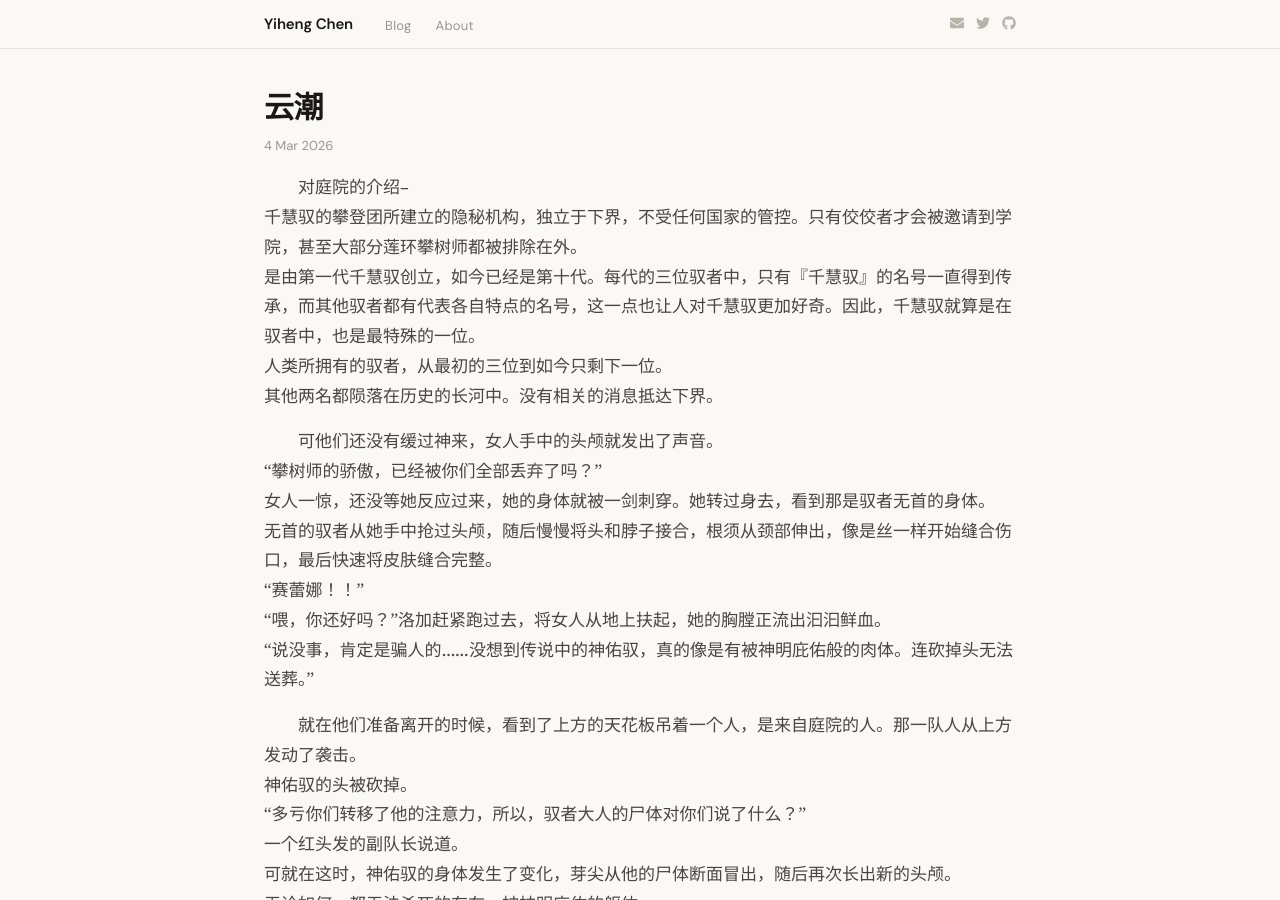
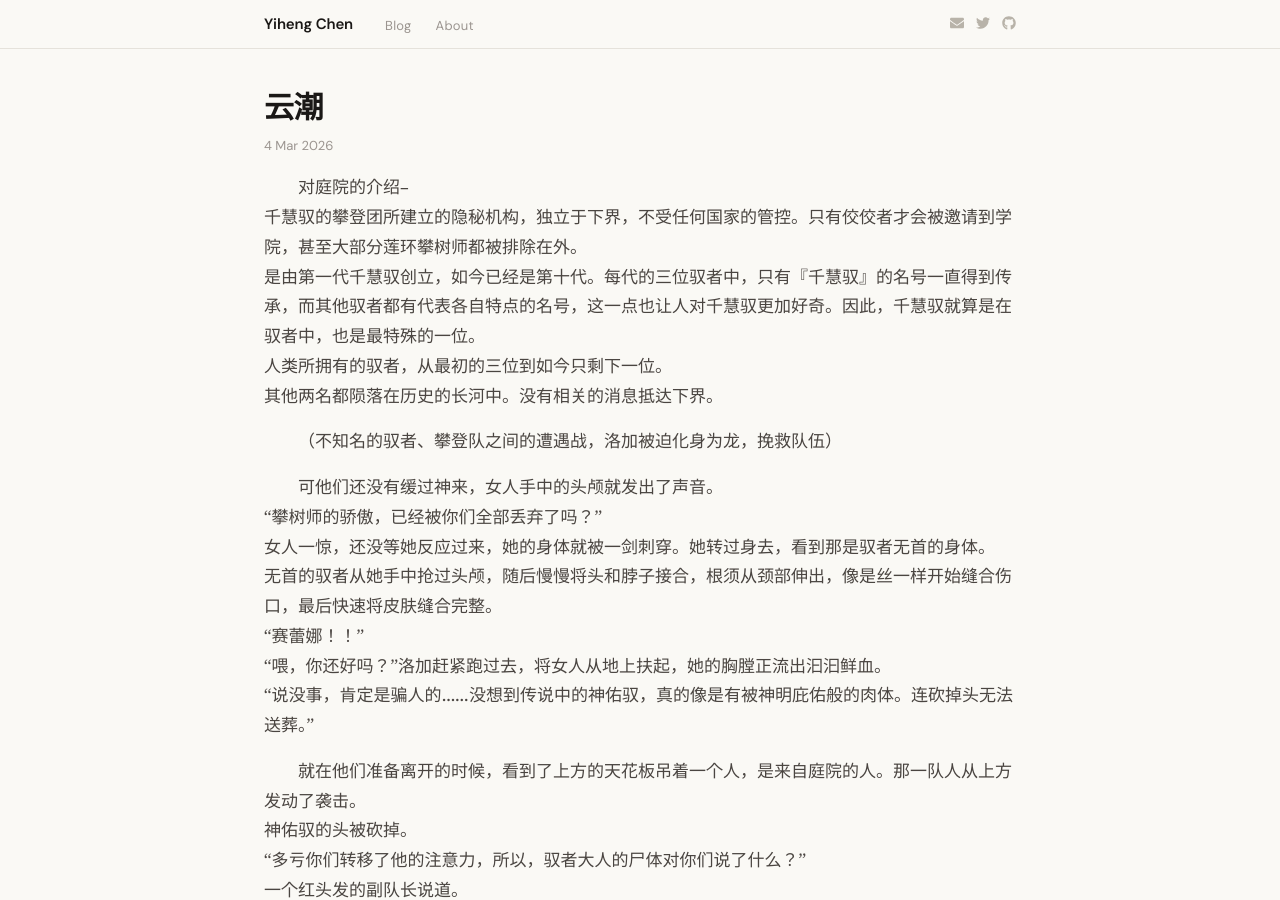
Before and after one commit to yihenc/yihenc.github.io, a Jekyll site: the page built from _posts/2026-03-04-云潮.md, in a window 1280 px wide and 900 px high. Built offline with Jekyll 4.4.1, drawn with Linux system fonts in a browser that asks for light colours; nearby versions of some CDN libraries.

Commit message:
Update: 云潮

```diff
--- a/_posts/2026-03-04-云潮.md
+++ b/_posts/2026-03-04-云潮.md
@@ -10,7 +10,7 @@ date: 2026-03-04 00:00 +0000
 其他两名都陨落在历史的长河中。没有相关的消息抵达下界。
 
 
-
+（不知名的驭者、攀登队之间的遭遇战，洛加被迫化身为龙，挽救队伍）
 
 可他们还没有缓过神来，女人手中的头颅就发出了声音。
 “攀树师的骄傲，已经被你们全部丢弃了吗？”
```
